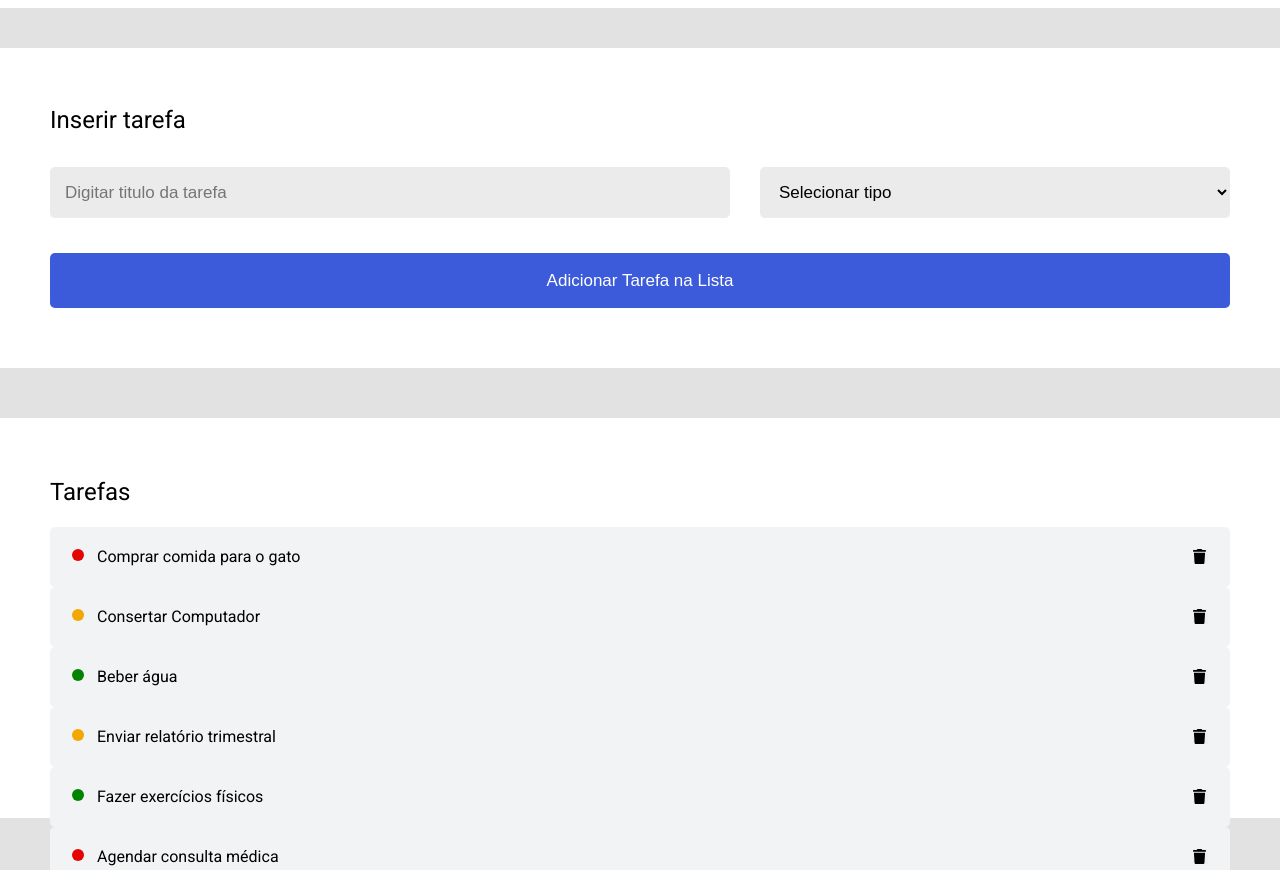
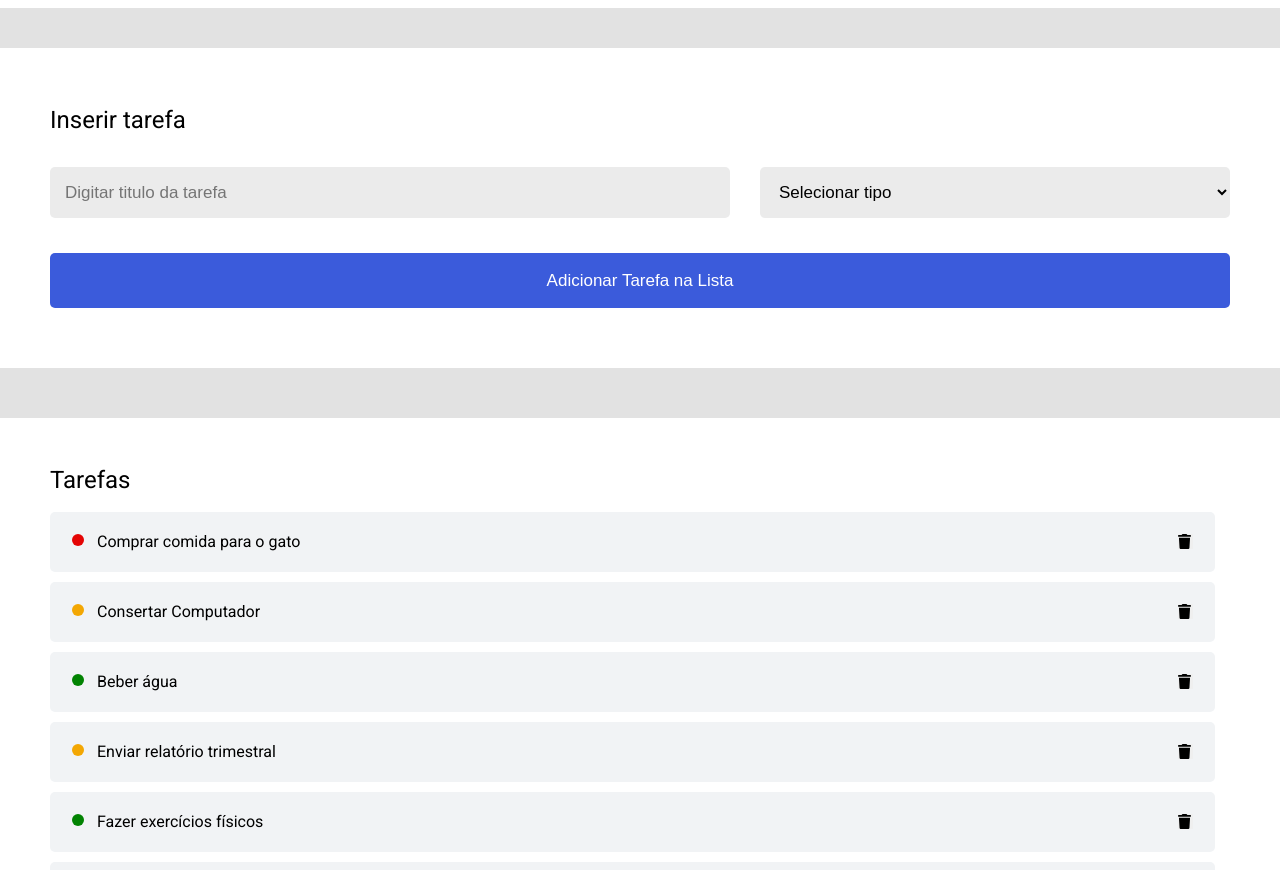
Before and after one commit to Maduxt/m2-lista-de-tarefas-Maduxt, a plain HTML site: page index.html in a window 1280 px wide. Shown: the part 82-952 px from the top of the page. Drawn offline with Linux system fonts and the light colour scheme; a web font is replaced by a local one.

Commit message:
update css

```diff
--- a/style.css
+++ b/style.css
@@ -81,7 +81,6 @@ body {
     display: flex;
     flex-direction: column;
     width: 1180px;
-    height: 300px;
     background-color: #ffffff;
     justify-content: space-around;
     padding: 50px 60px 50px 60px;
@@ -90,13 +89,16 @@ body {
 
 .tasks__container > h2 {
     font-size: 24px;
+    margin-bottom: 20px;
 }
 
 .tasks__list {
     display: flex;
     flex-direction: column;
     justify-content: space-around;
-    height: 230px;
+    max-height: 600px;
+    overflow-y: auto;
+    padding-right: 15px;
 }
 
 .task__item {
@@ -106,6 +108,7 @@ body {
     background-color: #f1f3f5;
     padding: 22px;
     border-radius: 5px;
+    margin-bottom: 10px;
 }
 
 .task-info__container {
```
